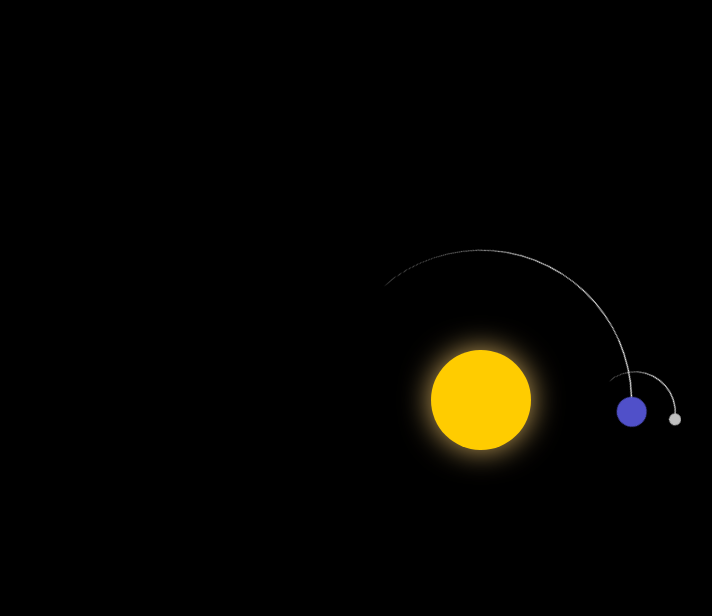
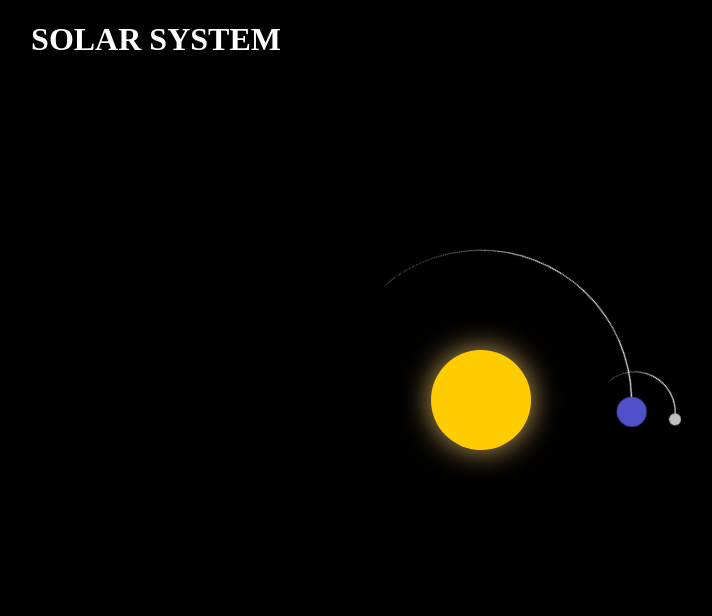
Before and after one commit to kiran2530/solar-system, a plain HTML site: page index.html in a window 1280 px wide. Shown: the whole page, without its empty margins (284-996 px from the left). Drawn offline with Linux system fonts and the light colour scheme.

Commit message:
I changed the h1 style only

```diff
--- a/style.css
+++ b/style.css
@@ -5,6 +5,10 @@ body{
     align-items: center;
     justify-content: center;
     background-color: black;
+}
+h1 {
+    color: white;
+    align-self: flex-start;
 }
 .container{
     font-size: 10px;
```
